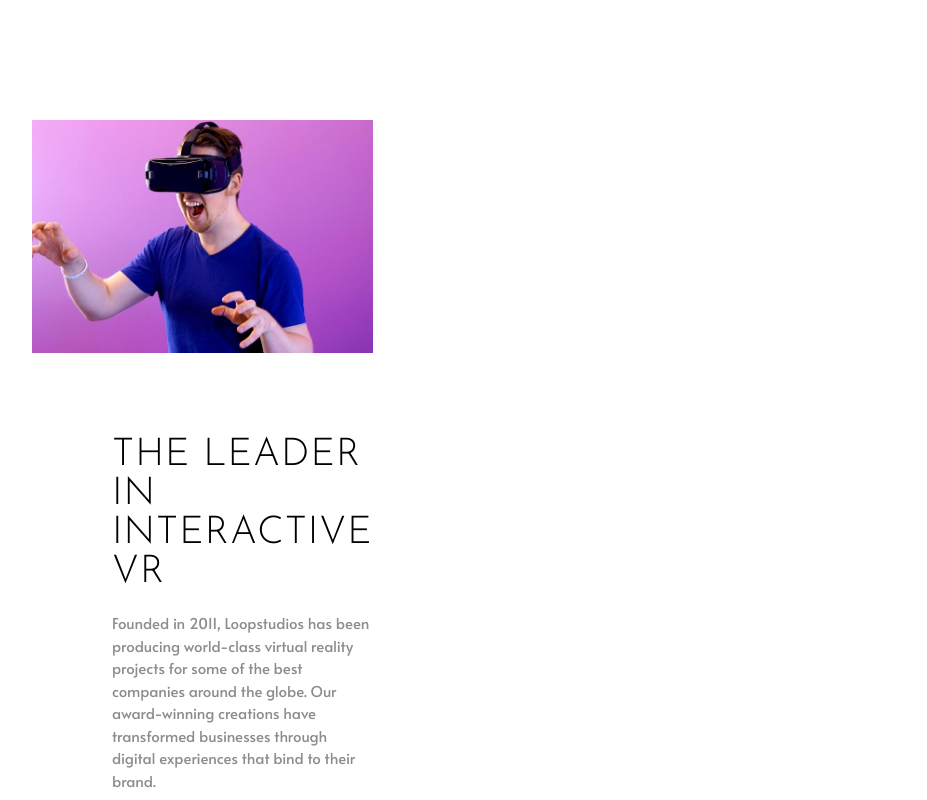
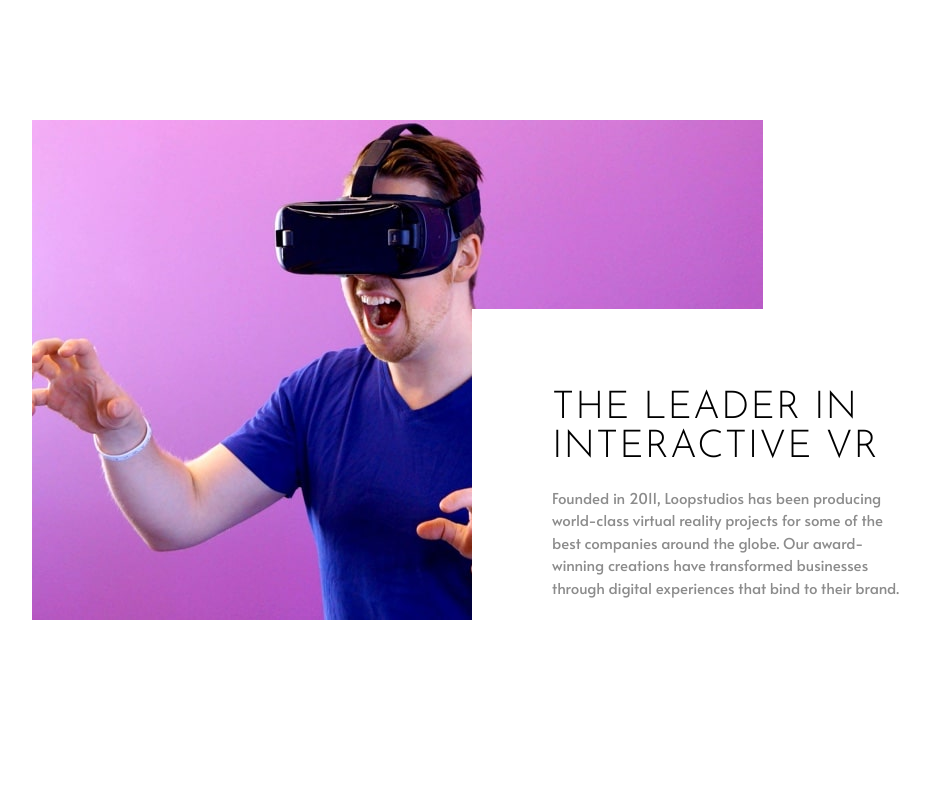
Before and after one commit to Memeena/loopstudios-landing-page-main, a website: page index.html in a window 1280 px wide. Shown: the part 800-1600 px from the top of the page, without its empty margins (168-1095 px from the left). Drawn offline with Linux system fonts and the light colour scheme.

Commit message:
Update index.html

```diff
--- a/index.html
+++ b/index.html
@@ -76,7 +76,7 @@
 
     <section id="features">
       <div class="features__image__description">
-        <picture
+        <picture  class="features__image">
           <source
           media="(min-width:900px)"
           srcset="images/desktop/image-interactive.jpg"
@@ -88,9 +88,9 @@
         <img
           src="images/desktop/image-interactive.jpg"
           alt="interactive feature image"
-          class="features__image"
+
         />
-        <!-- </picture> -->
+        </picture>
 
         <div class="features__description">
           <h1 class="features__description--heading heading">
```
